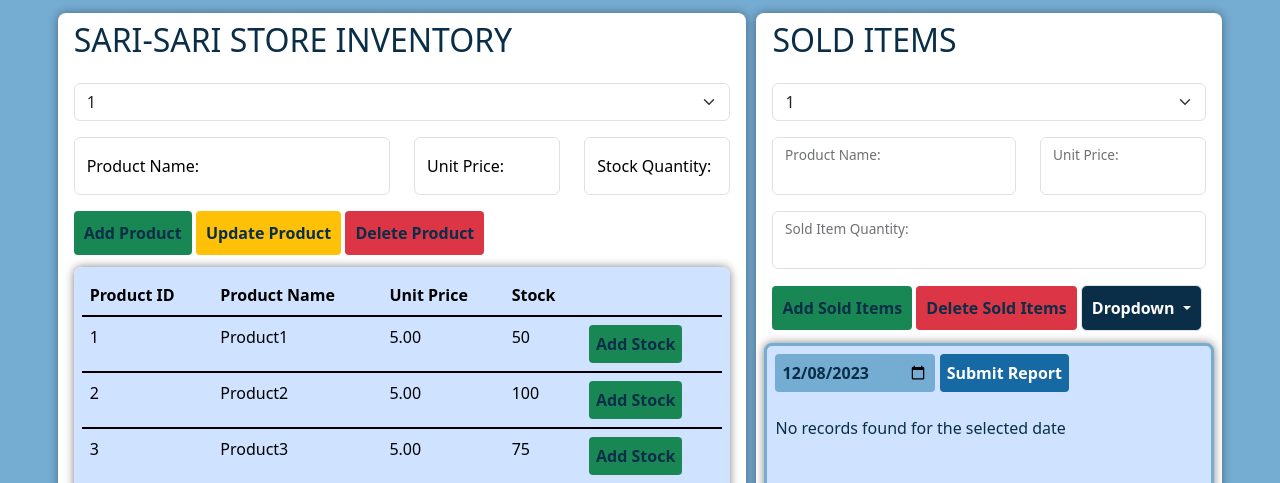
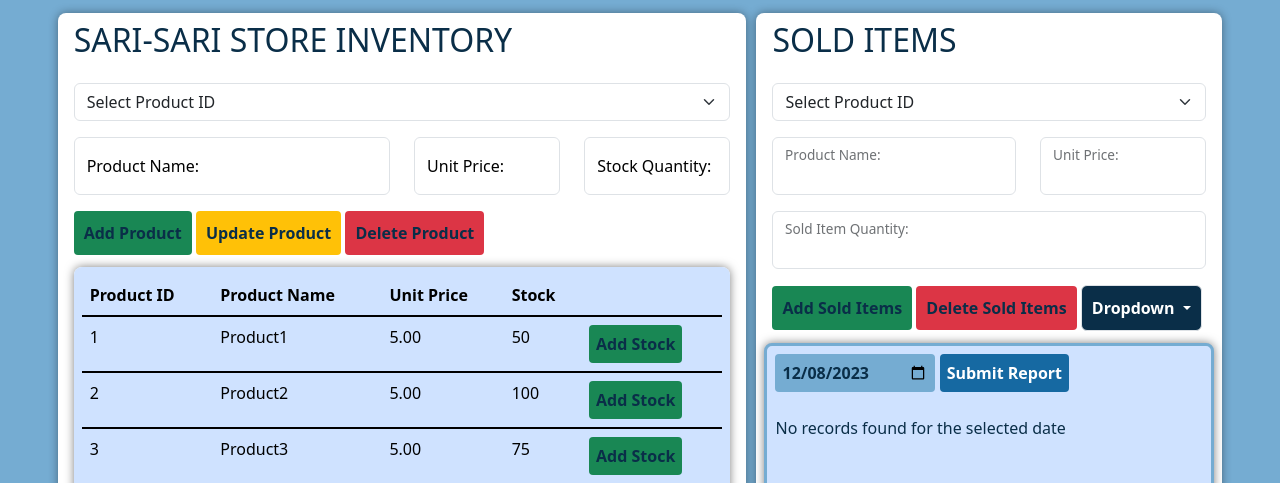
Before and after one commit to IvnnM/EARNINGS-LOG-SYSTEM, a PHP site: page /admin_page.php in a window 1280 px wide. Shown: the top 483 px of the page. Run offline with PHP 8.4, Linux system fonts and the light colour scheme; a user stored in the database is signed in; data comes from the database, SQL or seed files in the repository; data that the repository does not hold is empty; some libraries are stand-ins or nearby versions.

Commit message:
Add files via upload

```diff
--- a/admin_page.php
+++ b/admin_page.php
@@ -64,7 +64,7 @@ if (isset($_SESSION["user_id"])) {
         // Show all rows
         table.find('tbody tr').show();
 
-            if (selectedOption !== "") {
+        if (selectedOption !== "Select Product ID") {
             // Hide rows where the product ID does not match the selected option
             table.find('tbody tr').filter(function () {
                 return $(this).find('td:first-child').text() !== selectedOption;
@@ -85,7 +85,7 @@ if (isset($_SESSION["user_id"])) {
             $('#' + prefix + 'UnitPrice').val(unitPrice);
             $('#' + prefix + 'StockQuantity').val(stockQuantity);
         } else {
-                // Clear input boxes if the selected option is empty
+            // Clear input boxes if the selected option is "Select Product ID"
             $('#' + prefix + 'ProductName, #' + prefix + 'UnitPrice, #' + prefix + 'StockQuantity').val('');
         }
     }
@@ -110,9 +110,11 @@ if (isset($_SESSION["user_id"])) {
 
                     // Loop through product IDs and generate options
                     foreach ($productIDs as $productID) {
+                        // Check if the current productID is the desired default value (e.g., the first option)
                         echo "<option value=\"$productID\">$productID</option>";
                     }
                     ?>
+
                 </select>
             </div>
 
--- a/php/select_product_id.php
+++ b/php/select_product_id.php
@@ -16,7 +16,8 @@ class SelectProductIDHandler extends DatabaseHandler
     {
         // Array to store product IDs
         $productIDs = [];
-
+        // Add a default "Select Product ID" option
+        $productIDs[] = "Select Product ID";
         // Query to select product IDs from the database
         $result = $this->con->query("SELECT product_id FROM products_table");
 
```
Lines whose indentation alone changed are shown as unchanged.
